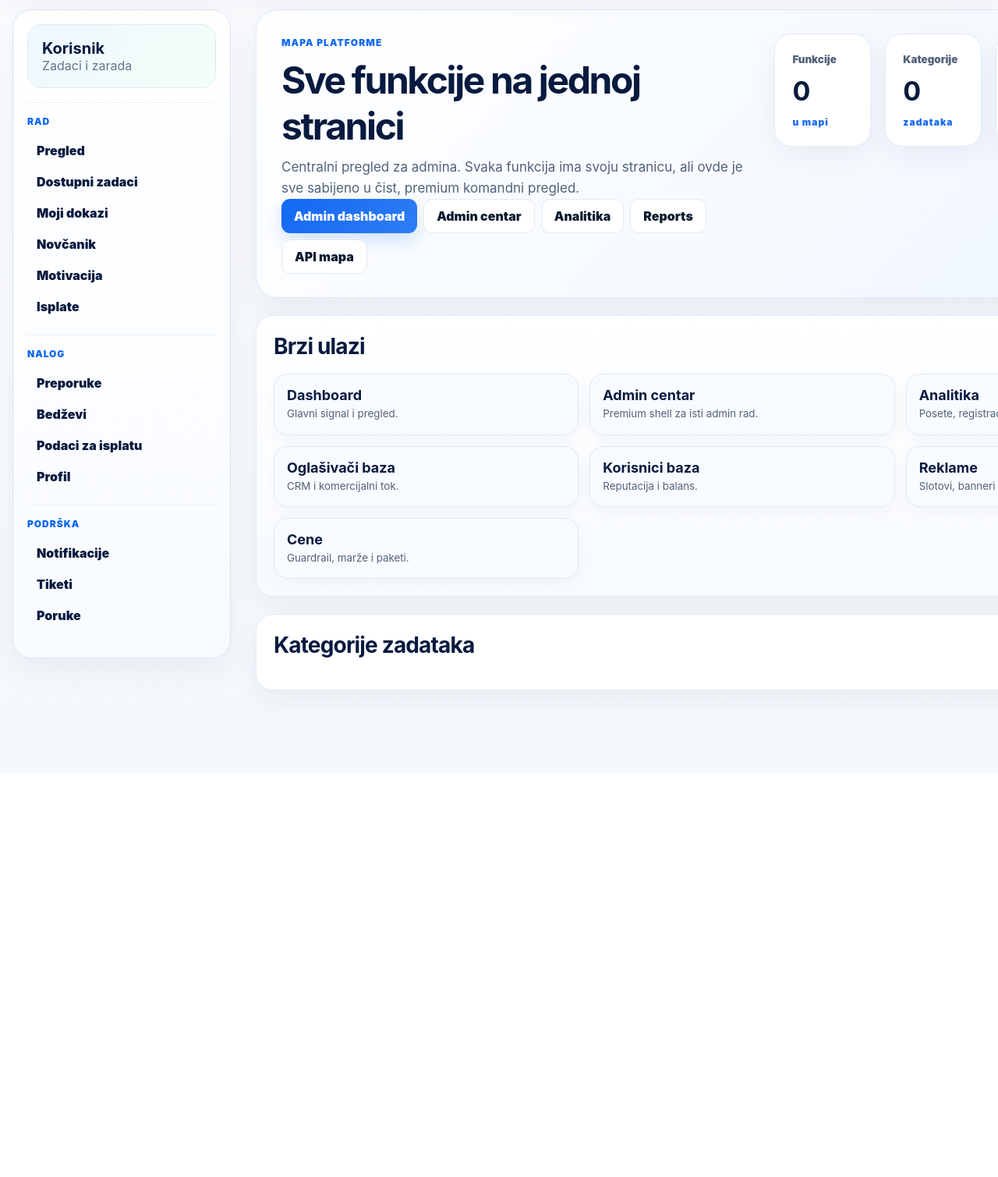
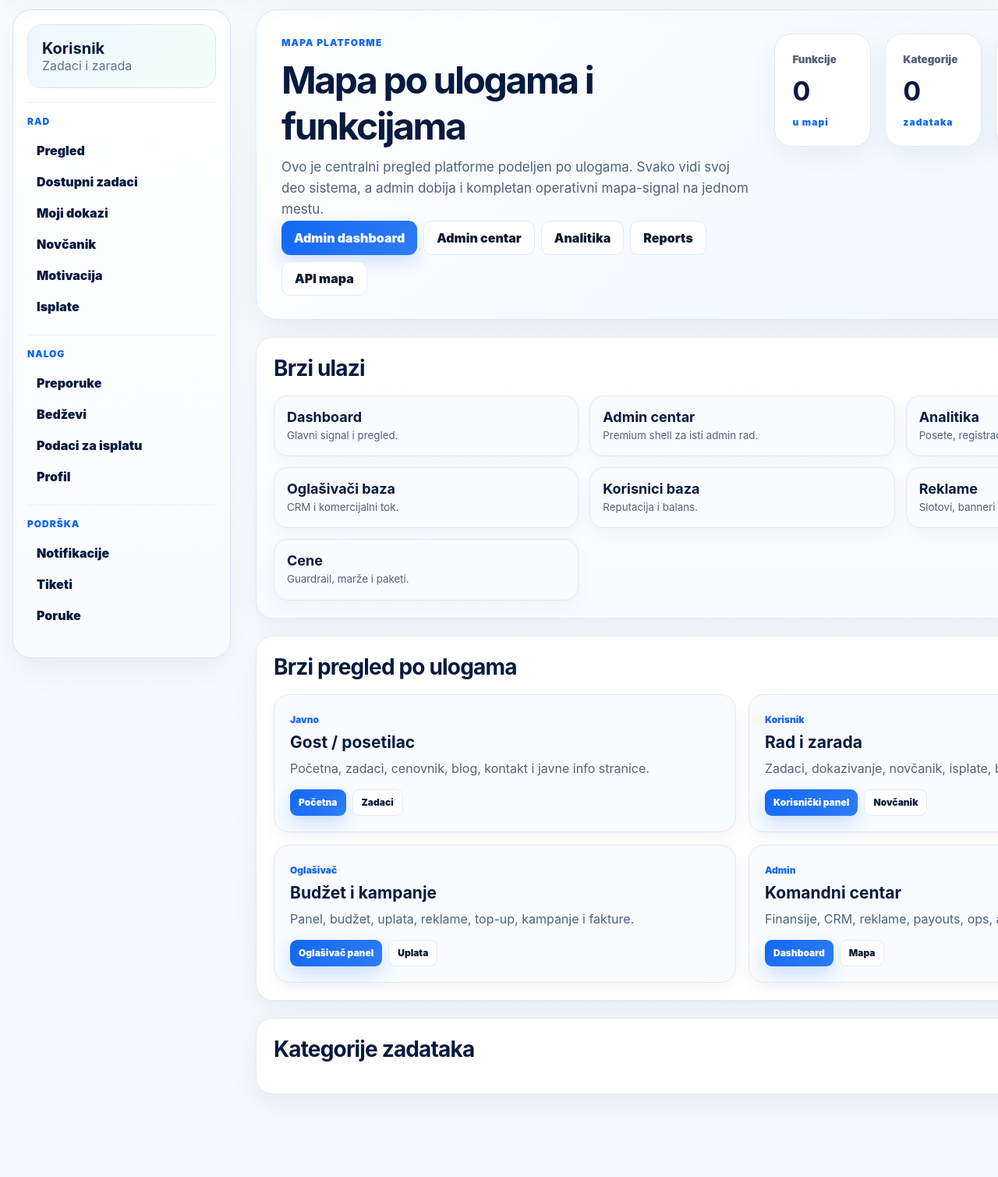
Before and after one commit to angro-scraper/klikzarada, a Python web app: template klikzarada-v11-18-36-complete-trust-launch-pack/klikzarada-v11-18-36-complete-trust-launch-pack/backend/app/templates/admin_platform_map_v1110.html in a window 1280 px wide. Shown: the part 79-1588 px from the top of the page at 78% size. Before the commit the page ends 995 px from the top, so only its background shows below. Run offline with Jinja, Linux system fonts and the light colour scheme; the template is opened without the code that fills it, so the values that code supplies are empty.

Commit message:
Add role-based platform map and admin nav

```diff
--- a/klikzarada-v11-18-36-complete-trust-launch-pack/klikzarada-v11-18-36-complete-trust-launch-pack/backend/app/templates/admin_platform_map_v1110.html
+++ b/klikzarada-v11-18-36-complete-trust-launch-pack/klikzarada-v11-18-36-complete-trust-launch-pack/backend/app/templates/admin_platform_map_v1110.html
@@ -4,8 +4,8 @@
 <section class="kz1110-hero kz1110-hero-premium">
   <div class="kz1110-hero-copy">
     <span>MAPA PLATFORME</span>
-    <h1>Sve funkcije na jednoj stranici</h1>
-    <p>Centralni pregled za admina. Svaka funkcija ima svoju stranicu, ali ovde je sve sabijeno u čist, premium komandni pregled.</p>
+    <h1>Mapa po ulogama i funkcijama</h1>
+    <p>Ovo je centralni pregled platforme podeljen po ulogama. Svako vidi svoj deo sistema, a admin dobija i kompletan operativni mapa-signal na jednom mestu.</p>
     <div class="kz1110-hero-actions">
       <a class="btn btn-primary" href="/admin/v11">Admin dashboard</a>
       <a class="btn btn-secondary" href="/admin-centar">Admin centar</a>
@@ -40,6 +40,51 @@
   </div>
 </section>
 
+<section class="kz1110-section">
+  <div class="kz1110-section-head">
+    <h2>Brzi pregled po ulogama</h2>
+    <span>ko vidi šta</span>
+  </div>
+  <div class="kz1110-function-grid">
+    <article class="kz1110-function-card">
+      <span>Javno</span>
+      <h3>Gost / posetilac</h3>
+      <p>Početna, zadaci, cenovnik, blog, kontakt i javne info stranice.</p>
+      <div class="kz1110-function-actions">
+        <a class="btn btn-primary" href="/">Početna</a>
+        <a class="btn btn-secondary" href="/zadaci">Zadaci</a>
+      </div>
+    </article>
+    <article class="kz1110-function-card">
+      <span>Korisnik</span>
+      <h3>Rad i zarada</h3>
+      <p>Zadaci, dokazivanje, novčanik, isplate, bedževi i motivacija.</p>
+      <div class="kz1110-function-actions">
+        <a class="btn btn-primary" href="/korisnik/panel">Korisnički panel</a>
+        <a class="btn btn-secondary" href="/korisnik/wallet">Novčanik</a>
+      </div>
+    </article>
+    <article class="kz1110-function-card">
+      <span>Oglašivač</span>
+      <h3>Budžet i kampanje</h3>
+      <p>Panel, budžet, uplata, reklame, top-up, kampanje i fakture.</p>
+      <div class="kz1110-function-actions">
+        <a class="btn btn-primary" href="/oglasivac/panel">Oglašivač panel</a>
+        <a class="btn btn-secondary" href="/oglasivac/payments-v8">Uplata</a>
+      </div>
+    </article>
+    <article class="kz1110-function-card">
+      <span>Admin</span>
+      <h3>Komandni centar</h3>
+      <p>Finansije, CRM, reklame, payouts, ops, alerts, security i system settings.</p>
+      <div class="kz1110-function-actions">
+        <a class="btn btn-primary" href="/admin/v11">Dashboard</a>
+        <a class="btn btn-secondary" href="/admin/mapa-platforme">Mapa</a>
+      </div>
+    </article>
+  </div>
+</section>
+
 {% for group, items in grouped.items() %}
 <section class="kz1110-section">
   <div class="kz1110-section-head">
```
Also changed, not shown: klikzarada-v11-18-36-complete-trust-launch-pack/klikzarada-v11-18-36-complete-trust-launch-pack/backend/app/templates/app_base.html (+33 -12 lines).
